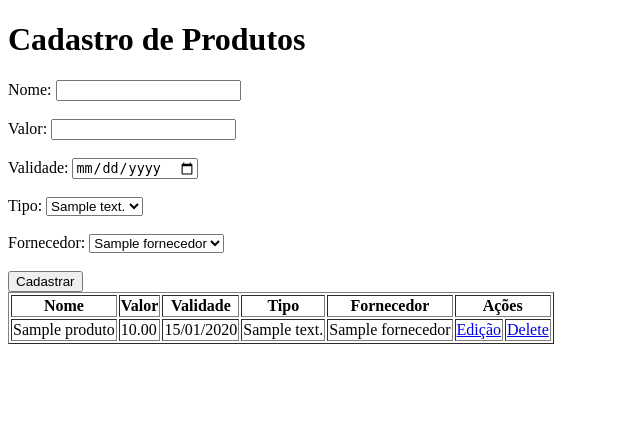
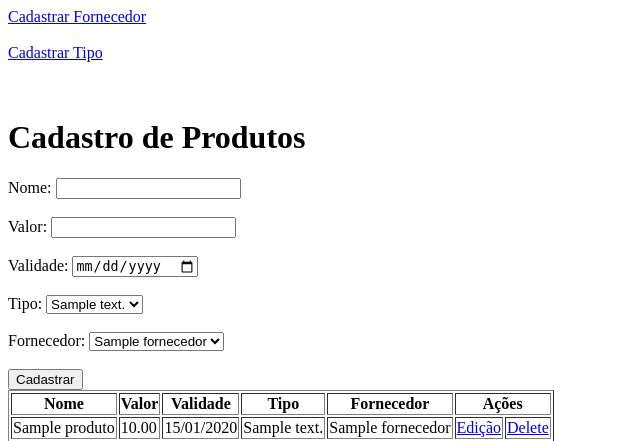
Before and after one commit to guilhermelo/php_debian, a PHP site: page /template/index.php in a window 1280 px wide. Shown: the top 441 px of the page, without its empty margins (0-640 px from the left). Run offline with PHP 8.4, Linux system fonts and the light colour scheme; tables that the repository leaves empty hold one stand-in row (values such as "Sample post").

Commit message:
Alterado

```diff
--- a/projeto/controller/ProdutoInsercaoController.php
+++ b/projeto/controller/ProdutoInsercaoController.php
@@ -27,7 +27,7 @@
 		$produto->setId($id);
 		$produto->setNome($nome);
 		$produto->setValor($valor);
-		$produto->setValidade($validade);
+		$produto->setValidade(ajustaData($validade));
 		$produto->getTipo()->setId($tipo);
 		$produto->getFornecedor()->setId($fornecedor);
 
--- a/projeto/template/index.php
+++ b/projeto/template/index.php
@@ -20,6 +20,13 @@
 	<title>Produtos</title>
 </head>
 <body>
+	<a href="../template/fornecedor.php">Cadastrar Fornecedor</a>
+	<br>
+	<br>
+	<a href="../template/tipo.php">Cadastrar Tipo</a>
+	<br>
+	<br>
+	<br>
 	<h1>Cadastro de Produtos</h1>
 	<form action="../controller/ProdutoInsercaoController.php" method="post">
 		<label>Nome: </label>
```
